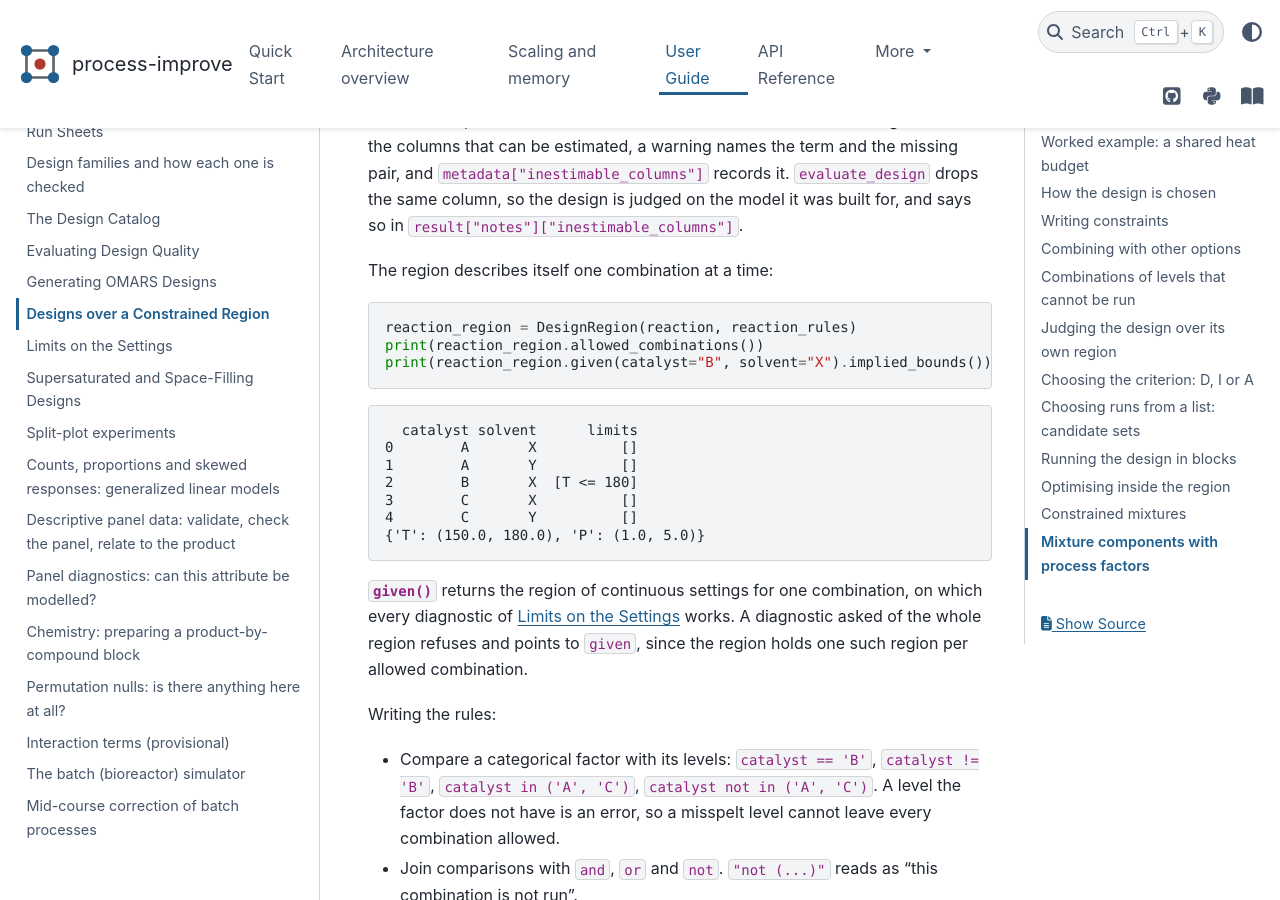
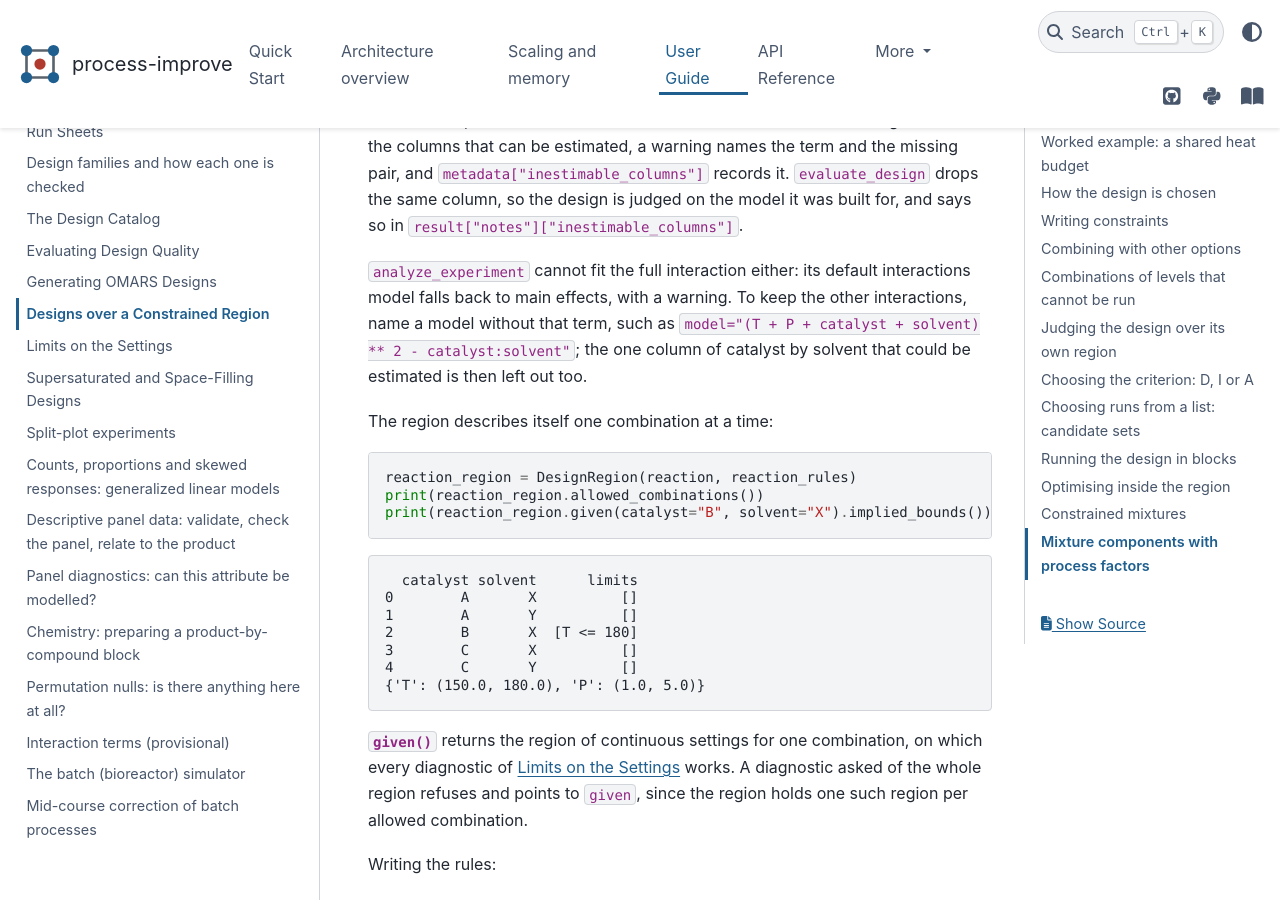
Before and after one commit to kgdunn/process-improve, a Sphinx documentation site: the page built from docs/user_guide/constrained_designs.rst, in a window 1280 px wide and 900 px high, scrolled down 3977 px. Built offline with Sphinx 7.4.7 and the PyData theme 0.15.4, drawn with Linux system fonts in a browser that asks for light colours.

Commit message:
Guide: fit a model without the interaction a missing cell costs
Co-Authored-By: Claude Opus 5.5 <noreply@anthropic.com>
Claude-Session: https://claude.ai/code/session_01MbVwMWs5ZJ7BuC7Vyukoqu

```diff
--- a/docs/user_guide/constrained_designs.rst
+++ b/docs/user_guide/constrained_designs.rst
@@ -181,6 +181,12 @@ the columns that can be estimated, a warning names the term and the missing pair
 ``metadata["inestimable_columns"]`` records it. ``evaluate_design`` drops the same
 column, so the design is judged on the model it was built for, and says so in
 ``result["notes"]["inestimable_columns"]``.
+
+``analyze_experiment`` cannot fit the full interaction either: its default
+interactions model falls back to main effects, with a warning. To keep the other
+interactions, name a model without that term, such as
+``model="(T + P + catalyst + solvent) ** 2 - catalyst:solvent"``; the one column of
+catalyst by solvent that could be estimated is then left out too.
 
 The region describes itself one combination at a time:
 
```
